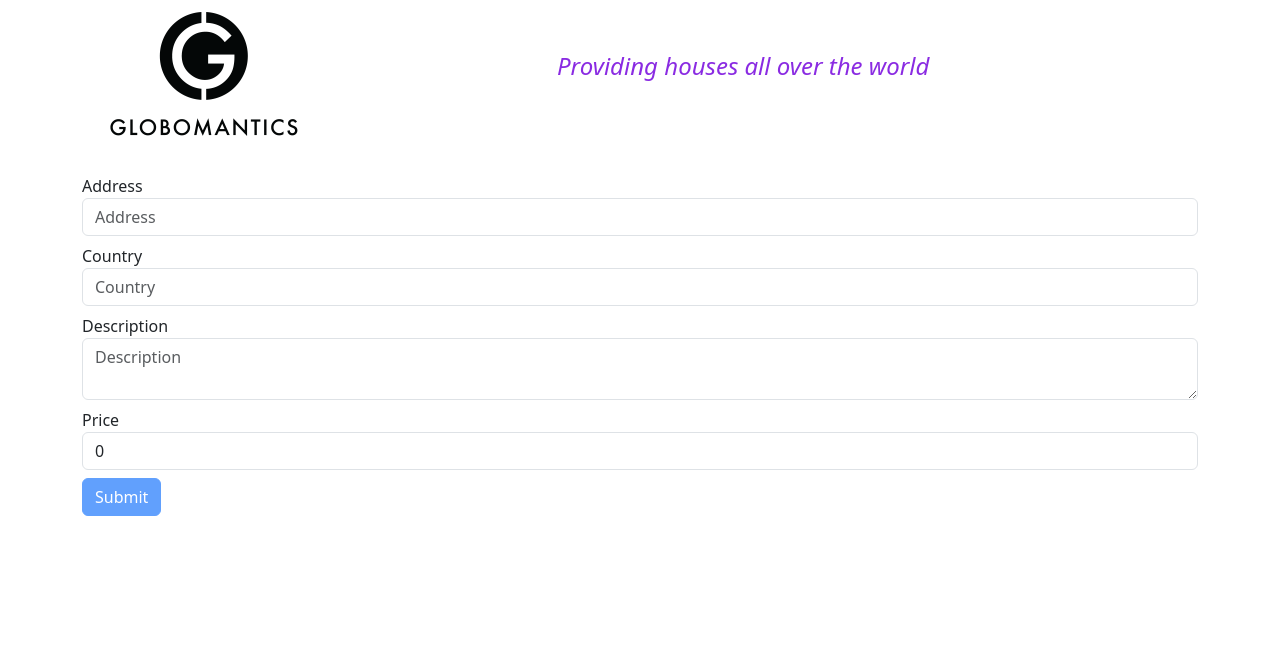
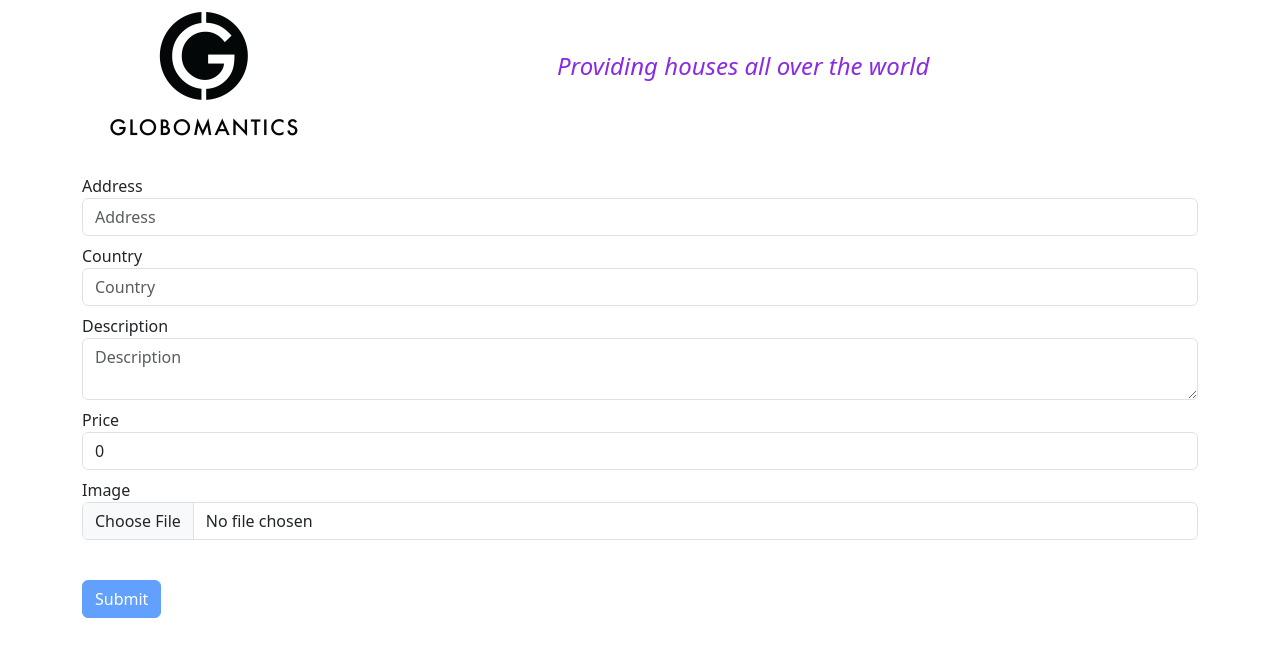
Before and after one commit to micihime/globo, a React (Vite) app in the folder ReactWeb/: page /house/add in a window 1280 px wide. Shown: the top 656 px of the page. Built offline with nearby package versions, Linux system fonts and the light colour scheme.

Commit message:
Adding image upload functionality

```diff
--- a/ReactWeb/src/house/HouseForm.tsx
+++ b/ReactWeb/src/house/HouseForm.tsx
@@ -1,5 +1,6 @@
 import { useState } from "react";
 import { House } from "../types/house";
+import toBase64 from "../toBase64";
 
 type Args = {
   house: House;
@@ -9,12 +10,28 @@
 const HouseForm = ({ house, submitted }: Args) => {
   const [houseState, setHouseState] = useState<House>({ ...house });
 
-const onSubmit: React.MouseEventHandler<HTMLButtonElement> =
-    async (e) => {
-        e.preventDefault();
-        submitted(houseState);
+  const onSubmit: React.MouseEventHandler<HTMLButtonElement> = async (e) => {
+    e.preventDefault();
+    submitted(houseState);
+  };
+
+  // const onFileSelected = async (
+  //   e: React.ChangeEvent<HTMLInputElement>
+  // ): Promise<void> => {
+  //   e.preventDefault();
+  //   e.target.files && e.target.files[0] &&
+  //     setHouseState({ ...houseState,
+  //       photo: await toBase64(e.target.files[0])});
+  // };
+  const onFileSelected = async (
+    e: React.ChangeEvent<HTMLInputElement>
+  ): Promise<void> => {
+    e.preventDefault();
+    if (e.target.files && e.target.files[0]) {
+      const photo = await toBase64(e.target.files[0]);
+      setHouseState({ ...houseState, photo });
     }
-
+  };
   return (
     <form className="mt-2">
       <div className="form-group">
@@ -64,6 +81,18 @@
           }
         />
       </div>
+      <div className="form-group mt-2">
+        <label htmlFor="image">Image</label>
+        <input
+          id="image"
+          type="file"
+          className="form-control"
+          onChange={onFileSelected}
+        />
+      </div>
+      <div className="mt-2">
+        <img src={houseState.photo}></img>
+      </div>
       <button
         className="btn btn-primary mt-2"
         disabled={!houseState.address || !houseState.country}
```
